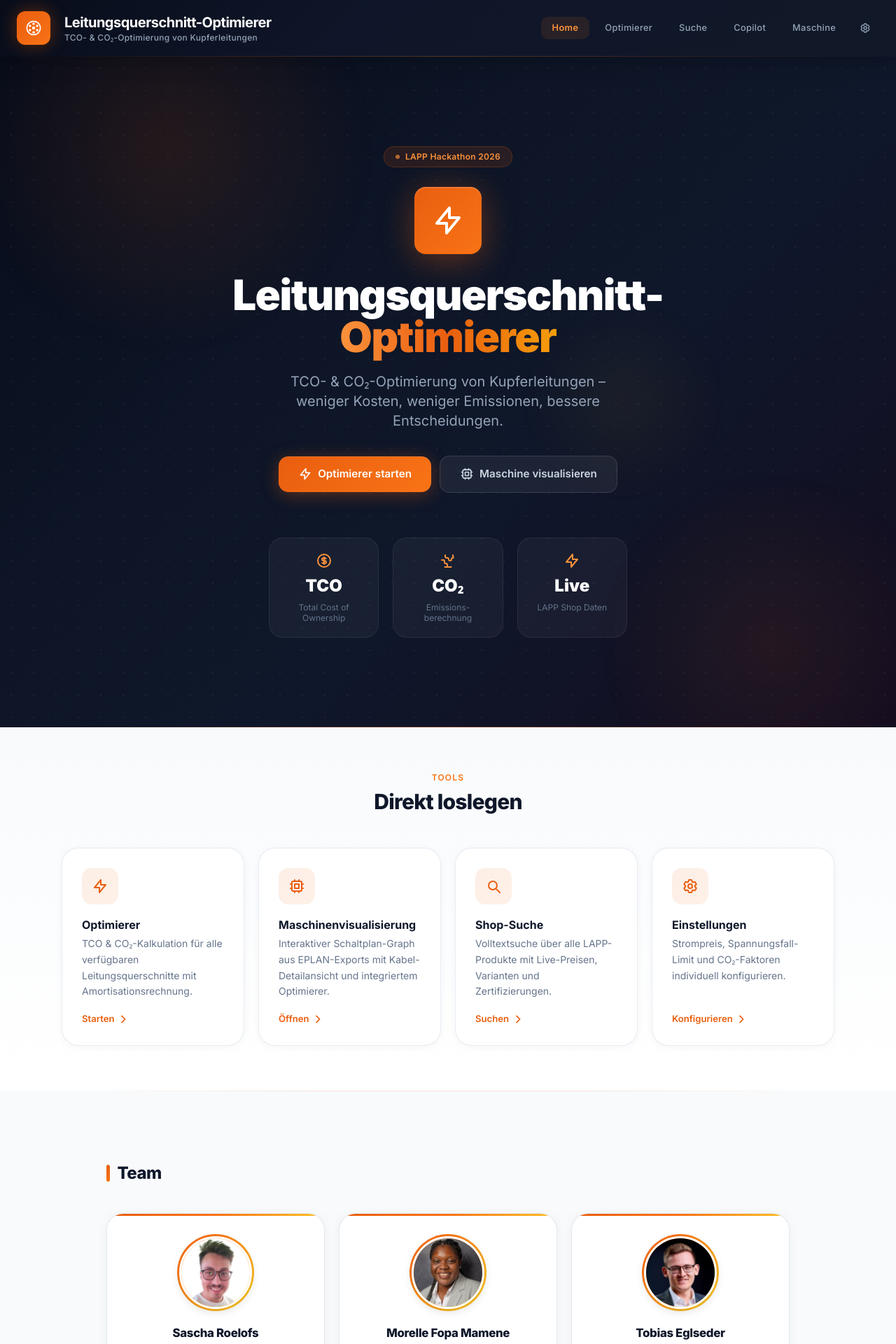
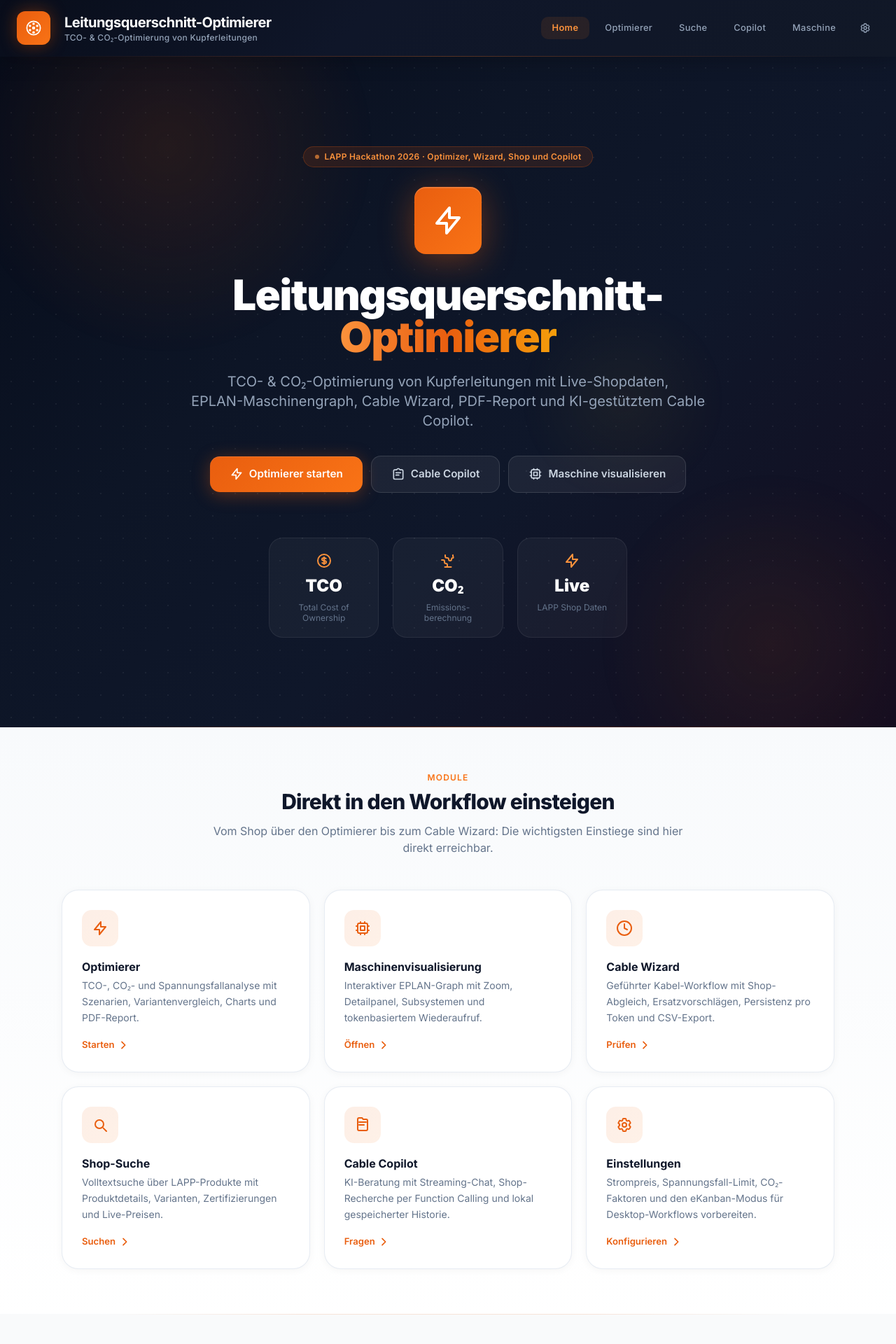
Before and after one commit to SaschaRoelofs/lapp_hack, a FastAPI app: page / in a window 1280 px wide. Shown: the top 1920 px of the page at 70% size. Run offline with FastAPI, Linux system fonts and the light colour scheme; some libraries are stand-ins or nearby versions.

Commit message:
refactor: update README and index.html for improved clarity and feature descriptions

```diff
--- a/templates/index.html
+++ b/templates/index.html
@@ -461,7 +461,7 @@
         <span class="inline-flex items-center gap-2 px-4 py-1.5 rounded-full text-xs font-semibold tracking-wide"
               style="background:rgba(233,94,15,0.12);color:#fb923c;border:1px solid rgba(233,94,15,0.25)">
           <span class="w-1.5 h-1.5 rounded-full bg-orange-400 animate-pulse"></span>
-          LAPP Hackathon 2026
+          LAPP Hackathon 2026 · Optimizer, Wizard, Shop und Copilot
         </span>
       </div>
 
@@ -484,18 +484,24 @@
       </h2>
 
       <!-- Subtitle -->
-      <p class="anim-3 mt-5 text-base sm:text-lg md:text-xl text-slate-400 max-w-xl leading-relaxed">
-        TCO- &amp; CO₂-Optimierung von Kupferleitungen –<br class="hidden sm:block">
-        weniger Kosten, weniger Emissionen, bessere Entscheidungen.
+      <p class="anim-3 mt-5 text-base sm:text-lg md:text-xl text-slate-400 max-w-3xl leading-relaxed">
+        TCO- &amp; CO₂-Optimierung von Kupferleitungen mit Live-Shopdaten,<br class="hidden sm:block">
+        EPLAN-Maschinengraph, Cable Wizard, PDF-Report und KI-gestütztem Cable Copilot.
       </p>
 
       <!-- CTA Buttons -->
-      <div class="anim-3 mt-9 flex flex-wrap sm:flex-nowrap items-center justify-center gap-3 cta-row w-full sm:w-auto">
+      <div class="anim-3 mt-9 flex flex-wrap items-center justify-center gap-3 cta-row w-full sm:w-auto">
         <a href="/optimizer" class="hero-cta hero-cta-primary">
           <svg class="w-5 h-5" fill="none" stroke="currentColor" stroke-width="2" viewBox="0 0 24 24">
             <path stroke-linecap="round" stroke-linejoin="round" d="M13 10V3L4 14h7v7l9-11h-7z"/>
           </svg>
           Optimierer starten
+        </a>
+        <a href="/copilot" class="hero-cta hero-cta-secondary">
+          <svg class="w-5 h-5" fill="none" stroke="currentColor" stroke-width="2" viewBox="0 0 24 24">
+            <path stroke-linecap="round" stroke-linejoin="round" d="M8 10h8M8 14h5m-7 7h12a2 2 0 0 0 2-2V7a2 2 0 0 0-2-2h-3l-2-2H11L9 5H6a2 2 0 0 0-2 2v12a2 2 0 0 0 2 2z"/>
+          </svg>
+          Cable Copilot
         </a>
         <a href="/machine" class="hero-cta hero-cta-secondary">
           <svg class="w-5 h-5" fill="none" stroke="currentColor" stroke-width="2" viewBox="0 0 24 24">
@@ -536,10 +542,11 @@
   <section class="section-bg py-12 sm:py-16">
     <div class="max-w-6xl mx-auto px-4 sm:px-6">
       <div class="text-center mb-10 sm:mb-12">
-        <p class="text-xs font-semibold tracking-widest text-orange-500 uppercase mb-2">Tools</p>
-        <h3 class="text-2xl sm:text-3xl font-extrabold text-slate-900 tracking-tight">Direkt loslegen</h3>
+        <p class="text-xs font-semibold tracking-widest text-orange-500 uppercase mb-2">Module</p>
+        <h3 class="text-2xl sm:text-3xl font-extrabold text-slate-900 tracking-tight">Direkt in den Workflow einsteigen</h3>
+        <p class="mt-3 text-sm sm:text-base text-slate-500 max-w-2xl mx-auto">Vom Shop über den Optimierer bis zum Cable Wizard: Die wichtigsten Einstiege sind hier direkt erreichbar.</p>
       </div>
-      <div class="grid grid-cols-1 sm:grid-cols-2 lg:grid-cols-4 gap-4 sm:gap-5">
+      <div class="grid grid-cols-1 sm:grid-cols-2 lg:grid-cols-3 gap-4 sm:gap-5">
 
         <!-- Optimierer -->
         <a href="/optimizer" class="feature-card">
@@ -549,7 +556,7 @@
             </svg>
           </div>
           <h4 class="font-bold text-slate-900 text-base mb-1">Optimierer</h4>
-          <p class="text-sm text-slate-500 leading-relaxed flex-1">TCO &amp; CO₂-Kalkulation für alle verfügbaren Leitungsquerschnitte mit Amortisationsrechnung.</p>
+          <p class="text-sm text-slate-500 leading-relaxed flex-1">TCO-, CO₂- und Spannungsfallanalyse mit Szenarien, Variantenvergleich, Charts und PDF-Report.</p>
           <div class="feature-arrow">
             Starten
             <svg class="w-4 h-4" fill="none" stroke="currentColor" stroke-width="2.5" viewBox="0 0 24 24">
@@ -566,9 +573,26 @@
             </svg>
           </div>
           <h4 class="font-bold text-slate-900 text-base mb-1">Maschinenvisualisierung</h4>
-          <p class="text-sm text-slate-500 leading-relaxed flex-1">Interaktiver Schaltplan-Graph aus EPLAN-Exports mit Kabel-Detailansicht und integriertem Optimierer.</p>
+          <p class="text-sm text-slate-500 leading-relaxed flex-1">Interaktiver EPLAN-Graph mit Zoom, Detailpanel, Subsystemen und tokenbasiertem Wiederaufruf.</p>
           <div class="feature-arrow">
             Öffnen
+            <svg class="w-4 h-4" fill="none" stroke="currentColor" stroke-width="2.5" viewBox="0 0 24 24">
+              <path stroke-linecap="round" stroke-linejoin="round" d="M9 5l7 7-7 7"/>
+            </svg>
+          </div>
+        </a>
+
+        <!-- Cable Wizard -->
+        <a href="/machine" class="feature-card">
+          <div class="feature-icon">
+            <svg class="w-6 h-6 text-lapp-600" fill="none" stroke="currentColor" stroke-width="2" viewBox="0 0 24 24">
+              <path stroke-linecap="round" stroke-linejoin="round" d="M12 6v6l4 2m6-2a10 10 0 1 1-20 0 10 10 0 0 1 20 0z"/>
+            </svg>
+          </div>
+          <h4 class="font-bold text-slate-900 text-base mb-1">Cable Wizard</h4>
+          <p class="text-sm text-slate-500 leading-relaxed flex-1">Geführter Kabel-Workflow mit Shop-Abgleich, Ersatzvorschlägen, Persistenz pro Token und CSV-Export.</p>
+          <div class="feature-arrow">
+            Prüfen
             <svg class="w-4 h-4" fill="none" stroke="currentColor" stroke-width="2.5" viewBox="0 0 24 24">
               <path stroke-linecap="round" stroke-linejoin="round" d="M9 5l7 7-7 7"/>
             </svg>
@@ -583,9 +607,26 @@
             </svg>
           </div>
           <h4 class="font-bold text-slate-900 text-base mb-1">Shop-Suche</h4>
-          <p class="text-sm text-slate-500 leading-relaxed flex-1">Volltextsuche über alle LAPP-Produkte mit Live-Preisen, Varianten und Zertifizierungen.</p>
+          <p class="text-sm text-slate-500 leading-relaxed flex-1">Volltextsuche über LAPP-Produkte mit Produktdetails, Varianten, Zertifizierungen und Live-Preisen.</p>
           <div class="feature-arrow">
             Suchen
+            <svg class="w-4 h-4" fill="none" stroke="currentColor" stroke-width="2.5" viewBox="0 0 24 24">
+              <path stroke-linecap="round" stroke-linejoin="round" d="M9 5l7 7-7 7"/>
+            </svg>
+          </div>
+        </a>
+
+        <!-- Cable Copilot -->
+        <a href="/copilot" class="feature-card">
+          <div class="feature-icon">
+            <svg class="w-6 h-6 text-lapp-600" fill="none" stroke="currentColor" stroke-width="2" viewBox="0 0 24 24">
+              <path stroke-linecap="round" stroke-linejoin="round" d="M7 8h10M7 12h7m-7 8h10a2 2 0 0 0 2-2V6a2 2 0 0 0-2-2h-3.586a1 1 0 0 1-.707-.293l-.828-.828A1 1 0 0 0 11.172 2H7a2 2 0 0 0-2 2v14a2 2 0 0 0 2 2z"/>
+            </svg>
+          </div>
+          <h4 class="font-bold text-slate-900 text-base mb-1">Cable Copilot</h4>
+          <p class="text-sm text-slate-500 leading-relaxed flex-1">KI-Beratung mit Streaming-Chat, Shop-Recherche per Function Calling und lokal gespeicherter Historie.</p>
+          <div class="feature-arrow">
+            Fragen
             <svg class="w-4 h-4" fill="none" stroke="currentColor" stroke-width="2.5" viewBox="0 0 24 24">
               <path stroke-linecap="round" stroke-linejoin="round" d="M9 5l7 7-7 7"/>
             </svg>
@@ -601,7 +642,7 @@
             </svg>
           </div>
           <h4 class="font-bold text-slate-900 text-base mb-1">Einstellungen</h4>
-          <p class="text-sm text-slate-500 leading-relaxed flex-1">Strompreis, Spannungsfall-Limit und CO₂-Faktoren individuell konfigurieren.</p>
+          <p class="text-sm text-slate-500 leading-relaxed flex-1">Strompreis, Spannungsfall-Limit, CO₂-Faktoren und den eKanban-Modus für Desktop-Workflows vorbereiten.</p>
           <div class="feature-arrow">
             Konfigurieren
             <svg class="w-4 h-4" fill="none" stroke="currentColor" stroke-width="2.5" viewBox="0 0 24 24">
```
Also changed, not shown: README.md.
